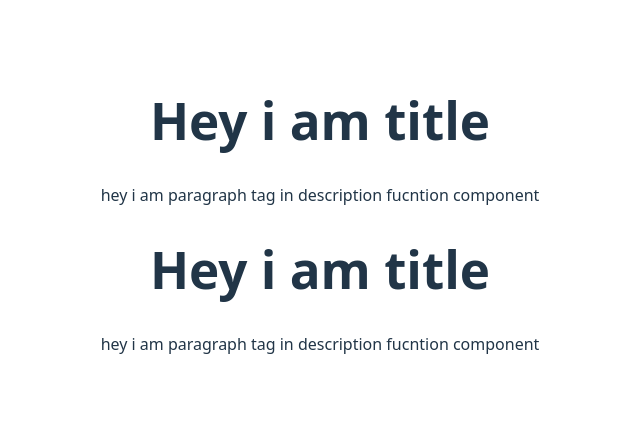
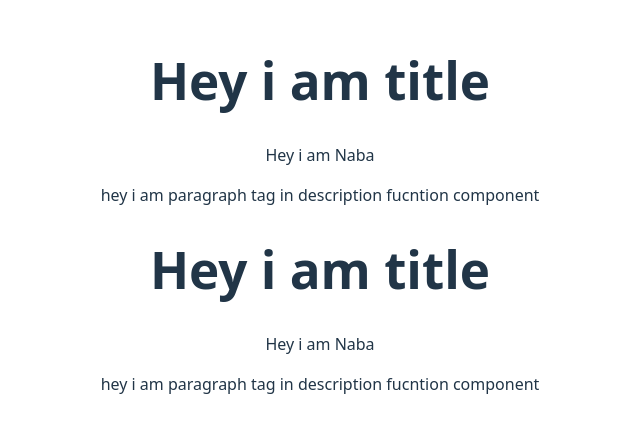
Before and after one commit to nabayousuf27/React-Learning, a React (Vite) app in the folder react app/: page / in a window 1280 px wide. Shown: the part 185-618 px from the top of the page, without its empty margins (320-960 px from the left). Built offline with nearby package versions, Linux system fonts and the light colour scheme.

Commit message:
JSX with curly braces

```diff
--- a/react app/src/Title.jsx
+++ b/react app/src/Title.jsx
@@ -1,8 +1,10 @@
 //component 1
 function Title(){
+    let name = "Naba";
   return (
     <div>
       <h1>Hey i am title</h1>
+      <p>Hey i am {name} </p>
     </div>
   );
 }
```
